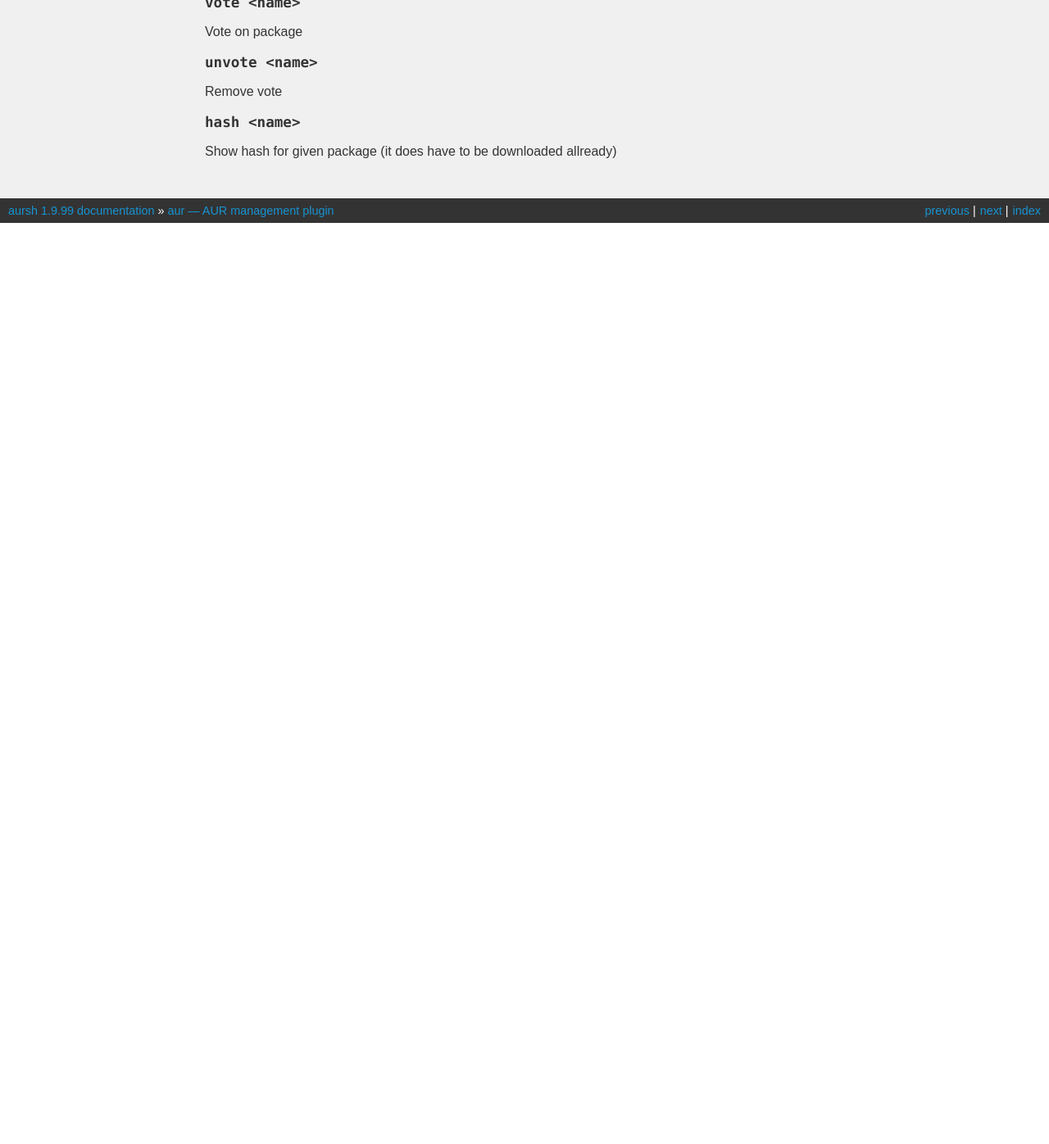
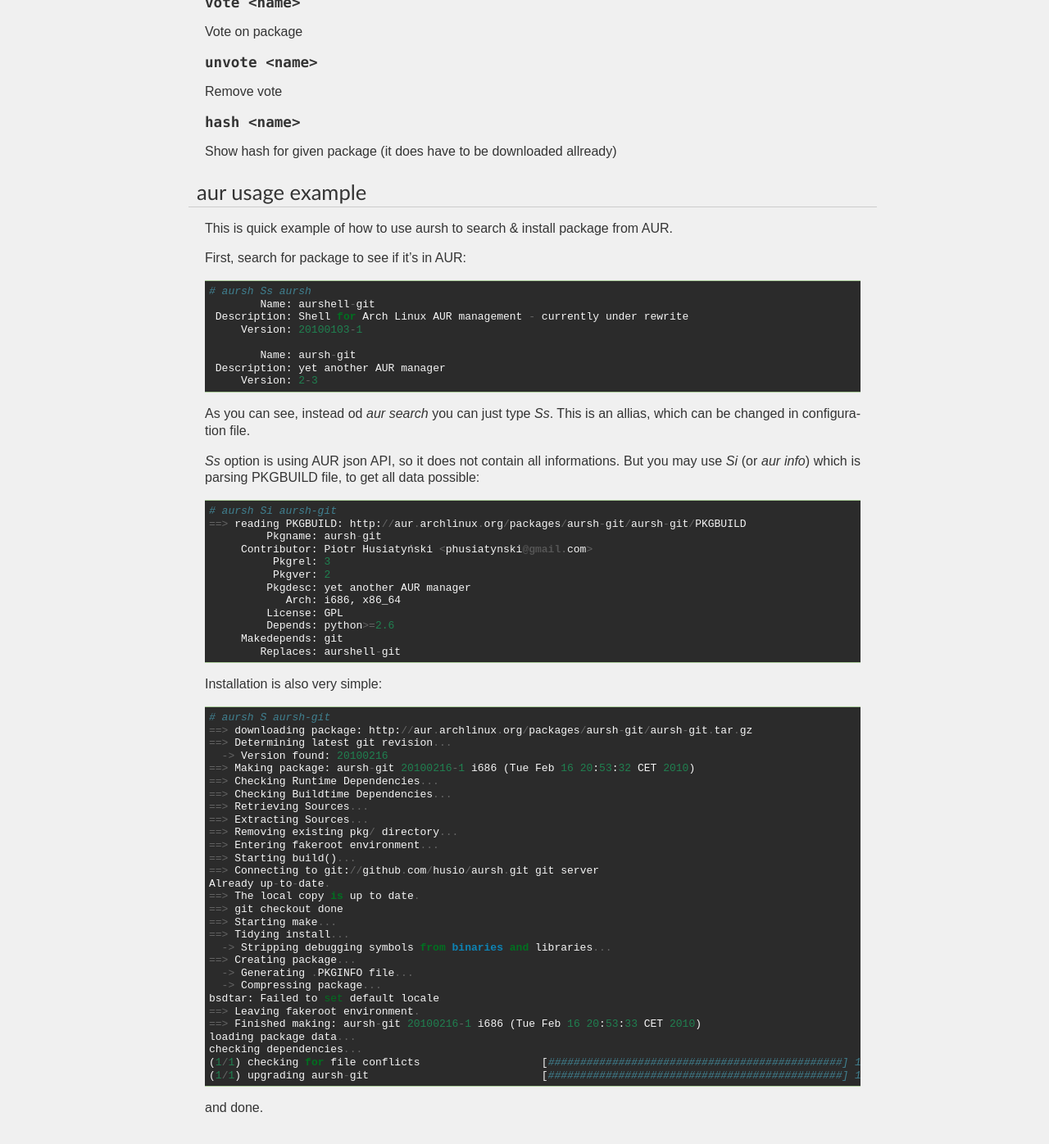
Before and after one commit to Jabows/aursh, a Sphinx documentation site: the page built from doc/source/aur.rst, in a window 1280 px wide and 1400 px high, scrolled down 723 px. Shown: the top 1396 px of the window at 82% size. Built offline with Sphinx 7.4.7, drawn with Linux system fonts in a browser that asks for light colours; before the commit the page ends 1027 px from its top, so only the background shows below that.

Commit message:
documentation update

```diff
--- a/doc/source/aur.rst
+++ b/doc/source/aur.rst
@@ -3,6 +3,8 @@
 
 :Author: phusiatynski@gmail.com
 :Date:   2010-01-03
+
+
 
 aur plugin commands handlers
 ----------------------------
@@ -38,3 +40,77 @@
 
 .. describe:: hash <name>
 Show hash for given package (it does have to be downloaded allready)
+
+
+
+aur usage example
+-----------------
+
+This is quick example of how to use aursh to search & install package from
+AUR.
+
+First, search for package to see if it's in AUR::
+
+    # aursh Ss aursh
+            Name: aurshell-git
+     Description: Shell for Arch Linux AUR management - currently under rewrite
+         Version: 20100103-1
+
+            Name: aursh-git
+     Description: yet another AUR manager
+         Version: 2-3
+
+
+As you can see, instead od `aur search` you can just type `Ss`. This is an
+allias, which can be changed in configuration file.
+
+`Ss` option is using AUR json API, so it does not contain all informations.
+But you may use `Si` (or `aur info`) which is parsing PKGBUILD file, to get
+all data possible::
+
+    # aursh Si aursh-git
+    ==> reading PKGBUILD: http://aur.archlinux.org/packages/aursh-git/aursh-git/PKGBUILD
+             Pkgname: aursh-git
+         Contributor: Piotr Husiatyński <phusiatynski@gmail.com>
+              Pkgrel: 3
+              Pkgver: 2
+             Pkgdesc: yet another AUR manager
+                Arch: i686, x86_64
+             License: GPL
+             Depends: python>=2.6
+         Makedepends: git
+            Replaces: aurshell-git
+
+Installation is also very simple::
+
+    # aursh S aursh-git
+    ==> downloading package: http://aur.archlinux.org/packages/aursh-git/aursh-git.tar.gz
+    ==> Determining latest git revision...
+      -> Version found: 20100216
+    ==> Making package: aursh-git 20100216-1 i686 (Tue Feb 16 20:53:32 CET 2010)
+    ==> Checking Runtime Dependencies...
+    ==> Checking Buildtime Dependencies...
+    ==> Retrieving Sources...
+    ==> Extracting Sources...
+    ==> Removing existing pkg/ directory...
+    ==> Entering fakeroot environment...
+    ==> Starting build()...
+    ==> Connecting to git://github.com/husio/aursh.git git server
+    Already up-to-date.
+    ==> The local copy is up to date.
+    ==> git checkout done
+    ==> Starting make...
+    ==> Tidying install...
+      -> Stripping debugging symbols from binaries and libraries...
+    ==> Creating package...
+      -> Generating .PKGINFO file...
+      -> Compressing package...
+    bsdtar: Failed to set default locale
+    ==> Leaving fakeroot environment.
+    ==> Finished making: aursh-git 20100216-1 i686 (Tue Feb 16 20:53:33 CET 2010)
+    loading package data...
+    checking dependencies...
+    (1/1) checking for file conflicts                   [##############################################] 100%
+    (1/1) upgrading aursh-git                           [##############################################] 100%
+
+and done.
```
Also changed, not shown: doc/source/configuration.rst (+5 -3 lines).
